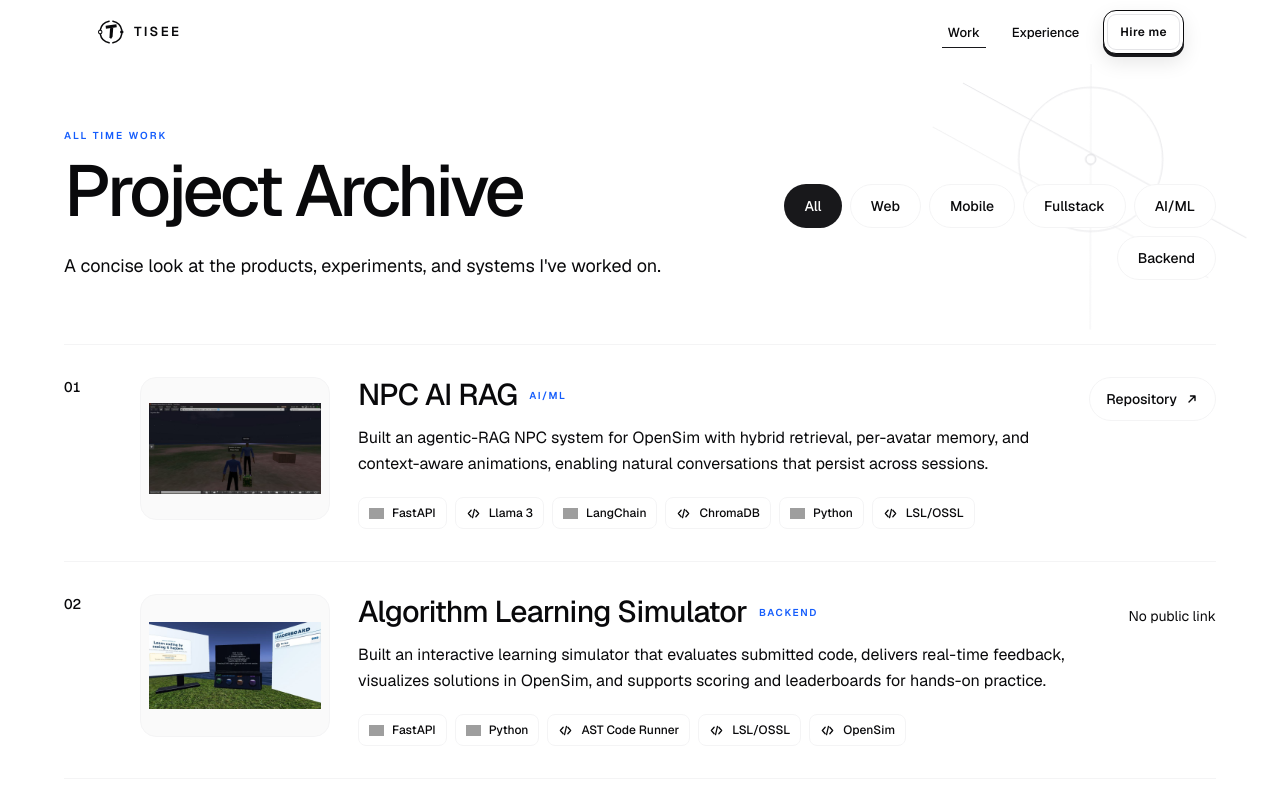
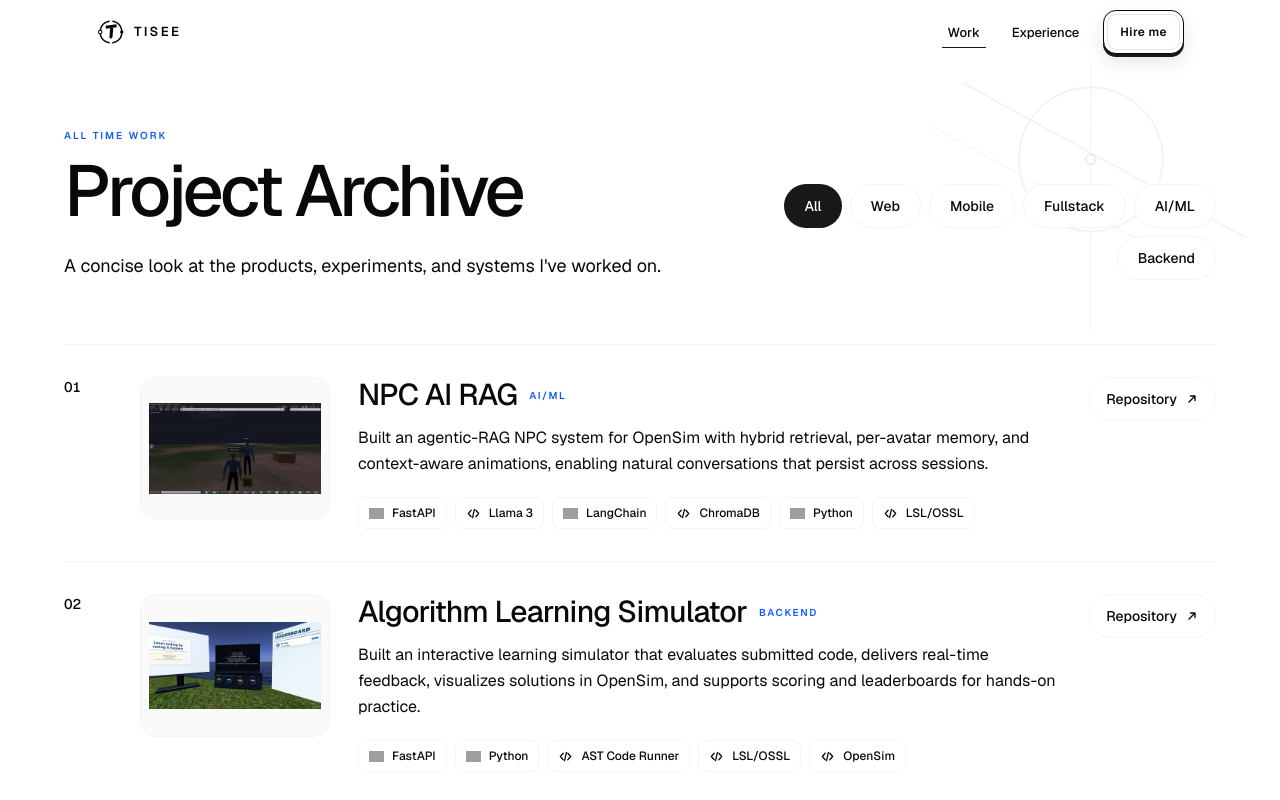
Before and after one commit to Tisee747/tisee-portfolio-v2, a Next.js app: page /projects in a window 1280 px wide. Shown: the top 800 px of the page. Built offline with nearby package versions, Linux system fonts and the light colour scheme; grey boxes are pictures that could not be loaded.

Commit message:
fix: add project repository links

```diff
--- a/src/data/portfolioData.ts
+++ b/src/data/portfolioData.ts
@@ -65,6 +65,7 @@ export const projectsData: Project[] = [
     category: 'Backend',
     categories: ['Backend'],
     technologies: ['FastAPI', 'Python', 'AST Code Runner', 'LSL/OSSL', 'OpenSim'],
+    repoUrl: 'https://github.com/Tisee747/Medusa-Simulator',
     projectLayout: 'web',
     images: ['/images/projects/medusa-algorithm-simulator.jpg']
   },
@@ -89,6 +90,7 @@ export const projectsData: Project[] = [
     category: 'Backend',
     categories: ['Backend'],
     technologies: ['OpenSim', 'LSL/OSSL'],
+    repoUrl: 'https://github.com/Tisee747/Supermarket',
     projectLayout: 'web',
     images: ['/images/projects/medusa-supermarket.jpg']
   },
```
